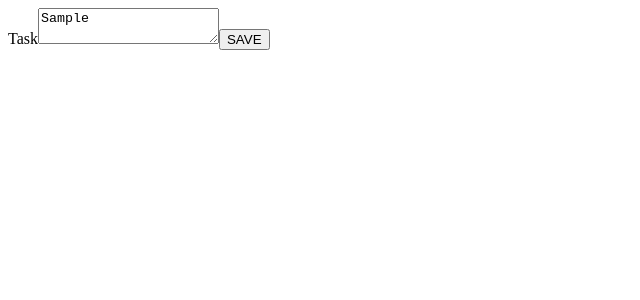
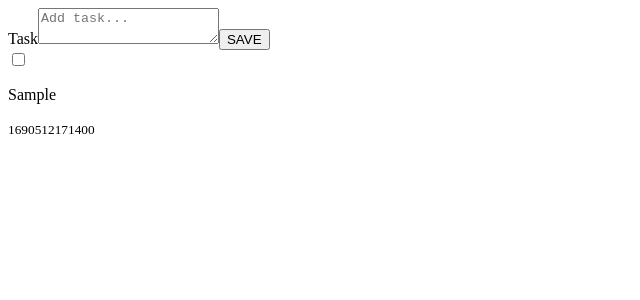
Before and after one commit to threevanny/myday, a React (Vite) app: page / in a window 1280 px wide. Both pictures are taken after typing "Sample" into the empty fields and a click on the button "SAVE". Shown: the top 300 px of the page, without its empty margins (0-640 px from the left). Built offline with nearby package versions, Linux system fonts and the light colour scheme.

Commit message:
Card component

```diff
--- a/src/App.jsx
+++ b/src/App.jsx
@@ -1,10 +1,35 @@
+import { useState, useEffect } from 'react';
 import {Form } from './components/Form'
+import { Card } from './components/Card'
+import { generateId } from './utils/uuid'
+import DB from './utils/storage'
 
 function App() {
 
+  const [list, setList] = useState(() =>{
+    return  DB.read() ?? [] // {id: "5cDhUH" title: "Execute order 66", status: false, date: "7/27/2023, 10:50:52 AM"}
+  })
+
+  function newTask(txt) {
+    let uuid = generateId()
+    if(list.find((item) => item.id === uuid))
+      uuid = generateId()
+
+    setList([...list, { id: uuid, title: txt, status: false, date: new Date().getTime() }])
+  }
+
+  useEffect(() => {
+    DB.write(list)
+  }, [ list ])
+
   return (
     <>
-      <Form />
+      <Form newTask={newTask} />
+      {
+        list.map((item) => (
+          Card(item)
+        ))
+      }
     </>
   )
 }
--- /dev/null
+++ b/src/components/Card.jsx
@@ -0,0 +1,9 @@
+export function Card({ id, title, status, date }) {
+    return (
+        <div key={id}>
+            <input type="checkbox" />
+            <p>{title}</p>
+            <small>{date}</small>
+        </div>
+    )
+}
--- a/src/components/Form.jsx
+++ b/src/components/Form.jsx
@@ -1,22 +1,24 @@
-import { useState } from 'react';
+import { useEffect, useState } from 'react';
+import DB from '../utils/storage';
 
-export function Form (){
+export function Form ({ newTask }){
 
-    const [task, setTask] = useState('')
+    const [task, setTask] = useState("")
 
     const handleSubmit = (e) => {
         e.preventDefault();
-        alert(task)
+        newTask(task)
+        setTask("")
     }
 
-    const getTextFromInput = (e) => {
+    const handleInputChange = (e) => {
         setTask(e.target.value)
     }
 
     return (
         <form onSubmit={ handleSubmit }>
             <label htmlFor="Task">Task</label>
-            <textarea placeholder="Add task..." onChange={ getTextFromInput }></textarea>
+            <textarea placeholder="Add task..." onChange={ handleInputChange } value={ task }></textarea>
             <button type="submit" >SAVE</button>
         </form>
     )
```
